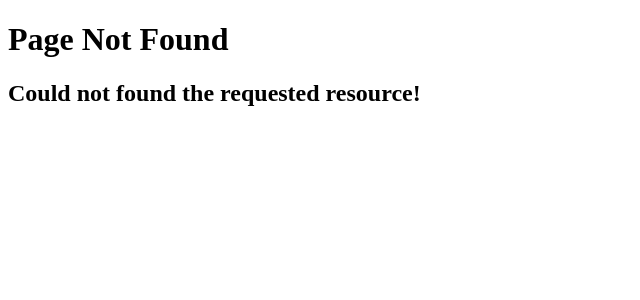
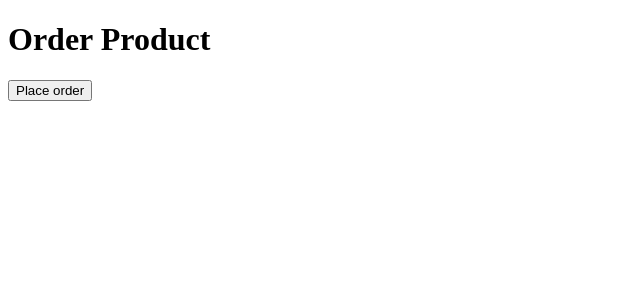
Before and after one commit to harshu-789/NextTutorial, a Next.js app in the folder hello-world/: page /order-product in a window 1280 px wide. Before the commit this address had no page. Shown: the top 300 px of the page, without its empty margins (0-640 px from the left). Built offline with nearby package versions, Linux system fonts and the light colour scheme.

Commit message:
Add new article and auth layout components; implement order product page with redirect functionality

```diff
--- a/hello-world/src/app/articles/articleId/page.tsx
+++ b/hello-world/src/app/articles/[articleId]/page.tsx
@@ -23,7 +23,7 @@ export default  function NewsArticle({
       </p>
       <div>
         <Link href={`/articles/${articleId}?lang=en`}>English</Link>
-        <Link href={`/articles/${articleId}lang=fr`}>French</Link>
+        <Link href={`/articles/${articleId}?lang=fr`}>French</Link>
       </div>
     </div>
   );
--- a/hello-world/src/app/auth/layout.tsx
+++ b/hello-world/src/app/auth/template.tsx
@@ -2,6 +2,7 @@
 
 import Link from "next/link"
 import { usePathname } from "next/navigation"
+import { useState } from "react"
 import "./style.css"
 
 const navLinks = [
@@ -15,11 +16,13 @@ export default function AuthLayout({
 }: {
   children: React.ReactNode
 }) {
+  const [input, setInput] = useState("")
   const pathname = usePathname()
 
   return (
     <div>
       <nav>
+        <input value={input} onChange={(e) => setInput(e.target.value)} placeholder="Search..." className="search-input"/>
         {navLinks.map((link) => {
           const isActive =
             pathname === link.href ||
--- /dev/null
+++ b/hello-world/src/app/order-product/page.tsx
@@ -0,0 +1,17 @@
+"use client"
+import { useRouter } from "next/navigation"
+
+export default function OrderProductPage() {
+    const router = useRouter()
+    const handleClick = () =>{
+        // Redirect to the home page
+        router.push("/")
+        console.log("Order placed")
+    }
+    return(
+        <>
+        <h1>Order Product</h1>
+        <button onClick={handleClick}>Place order</button>
+        </>
+    )
+}
--- a/hello-world/src/app/products/[productId]/reviews/[reviewsId]/page.tsx
+++ b/hello-world/src/app/products/[productId]/reviews/[reviewsId]/page.tsx
@@ -1,4 +1,4 @@
-import { notFound } from "next/navigation"
+import { notFound , redirect} from "next/navigation"
 
 export default async function ReviewDetails({
     params,
@@ -7,7 +7,8 @@ export default async function ReviewDetails({
 }){
 const {productId, reviewsId} = await params
 if(parseInt(reviewsId)>1000){
-    notFound()
+    // notFound()
+    redirect("/products")
 }
     return <h1> Review {reviewsId} for product {productId}</h1>
 }
```
